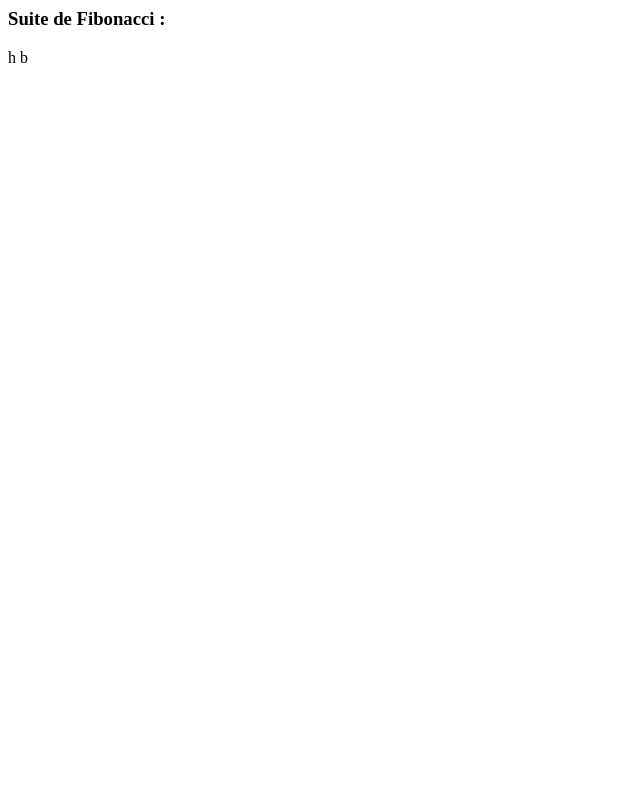
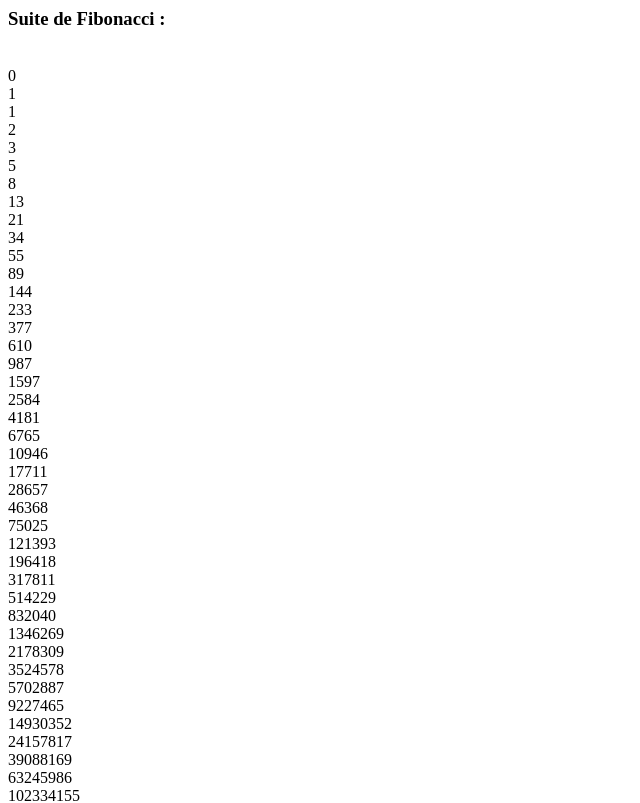
Before and after one commit to wangfaureli/test_lelivrescolaire, a plain HTML site: page index.html in a window 1280 px wide. Shown: the top 803 px of the page, without its empty margins (0-640 px from the left). Drawn offline with Linux system fonts and the light colour scheme.

Commit message:
displayed fibonacci in the displayer

```diff
--- a/fibonacci.js
+++ b/fibonacci.js
@@ -3,13 +3,20 @@ function displayFibonacci() {
     let n1 = 1;
     let ntemp = 0;
 
-    console.log(n0);
-    console.log(n1);
+    // document.write(n0);
+    // document.write('<br>');
+    // document.write(n1);
+    // document.write('<br>');
+    document.getElementById("fibonacci").innerHTML = document.getElementById("fibonacci").innerHTML + "<br>" + n0;
+    document.getElementById("fibonacci").innerHTML = document.getElementById("fibonacci").innerHTML + "<br>" + n1;
     for (let i = 0; i < 98; i++) {
         ntemp = n0 + n1;
         n0 = n1;
         n1 = ntemp;
-        console.log(n1);
+        // document.write(n1);
+        document.getElementById("fibonacci").innerHTML = document.getElementById("fibonacci").innerHTML + "<br>" + n1;
+        // document.write('<br>');
+        // console.log(n1);
     }
 }
 
--- a/index.html
+++ b/index.html
@@ -7,9 +7,9 @@
 </head>
 <body>
     <h3>Suite de Fibonacci :</h3>
-    <div class="fibonacci">
-        <span>h</span>
-        <span>b</span>
+    <div id="fibonacci">
+
+
     </div>
 
 </body>
```
Also changed, not shown: fibonacci.css (added).
